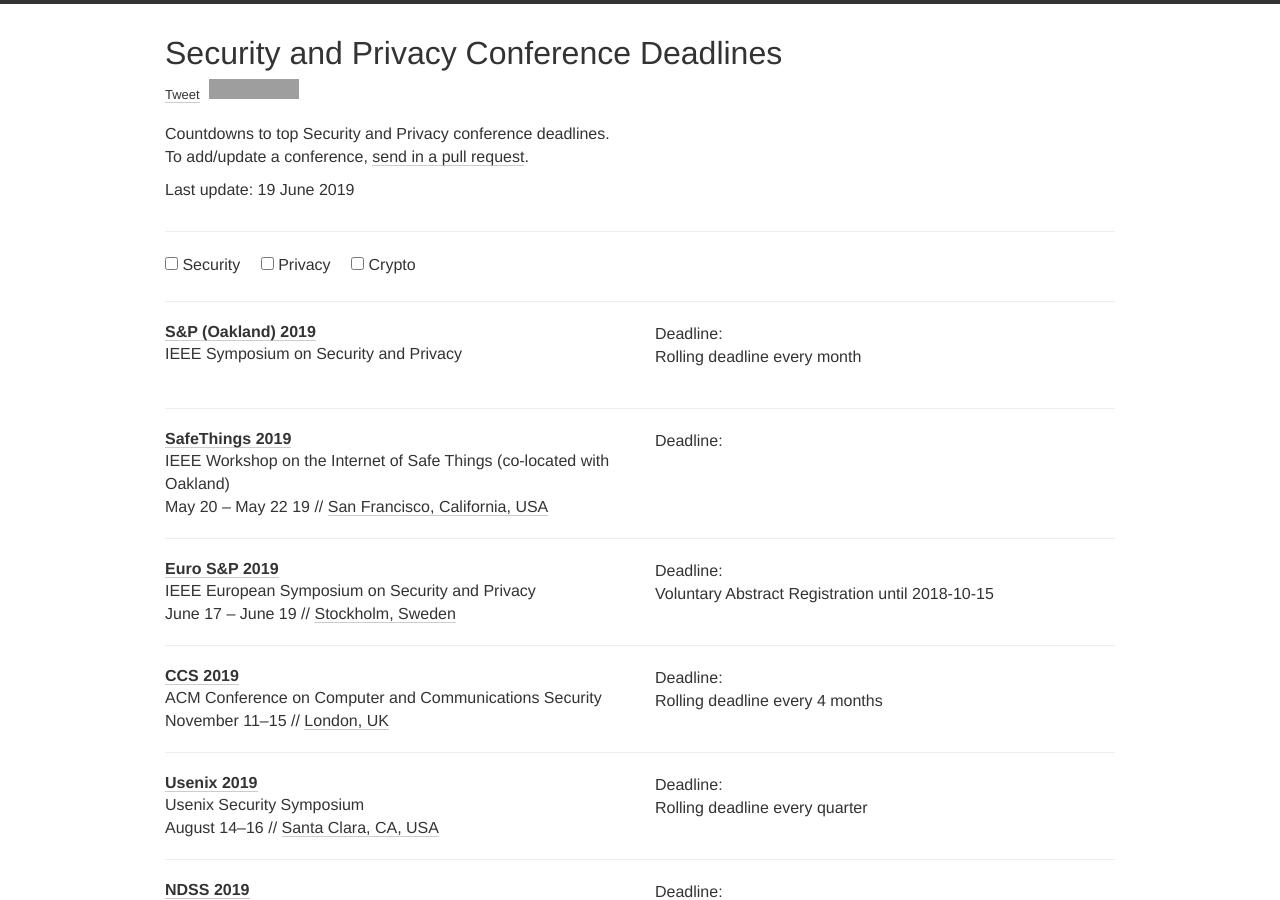
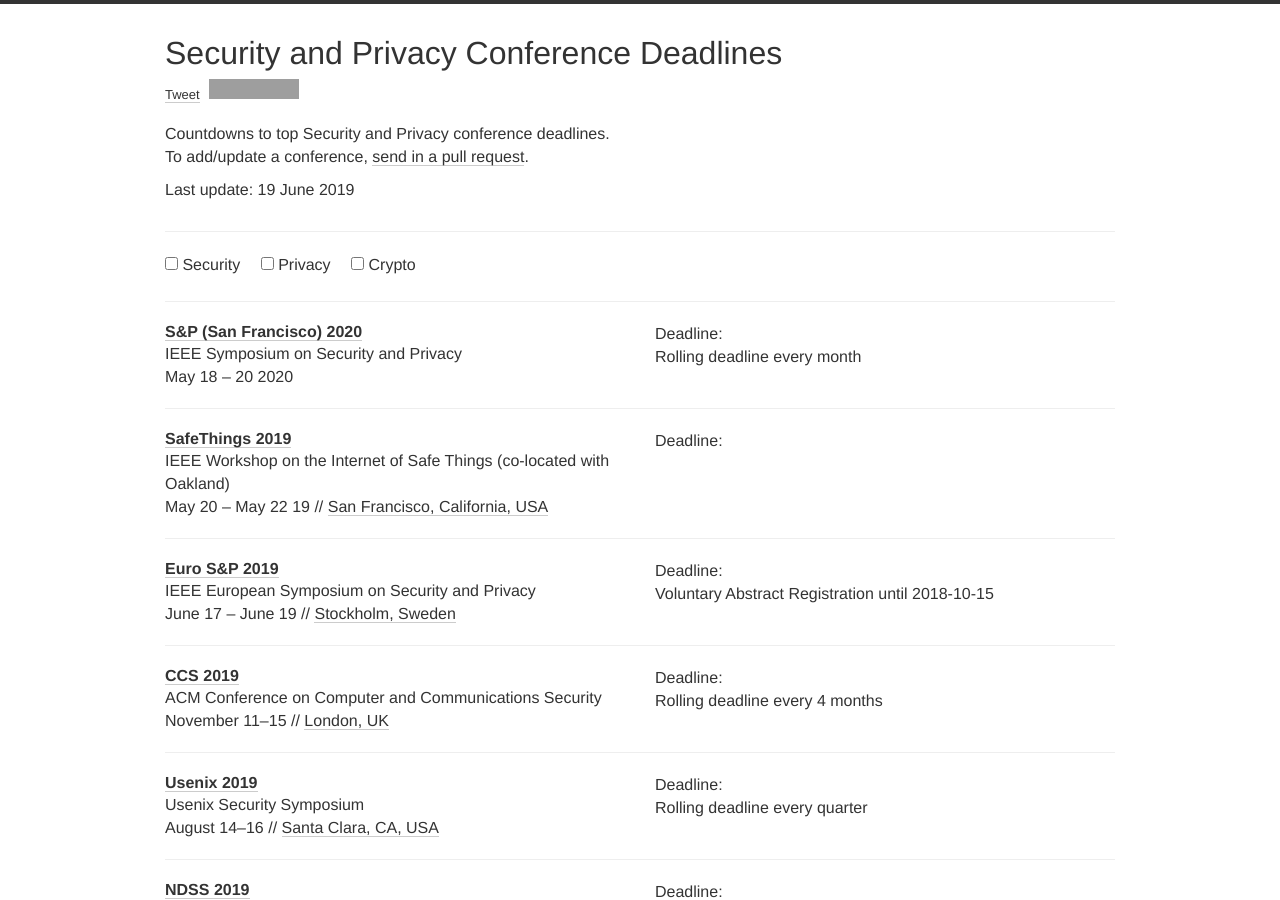
Before and after one commit to sec-deadlines/sec-deadlines.github.io, a Jekyll site: the page built from index.html, in a window 1280 px wide and 900 px high. Built offline with Jekyll 4.4.1, drawn with Linux system fonts in a browser that asks for light colours; nearby versions of some CDN libraries; comment, search, counter and statistics services are not loaded; grey boxes are pictures that could not be loaded.

Commit message:
update S&P (2020)

```diff
--- a/_data/conferences.yml
+++ b/_data/conferences.yml
@@ -1,9 +1,10 @@
 ---
 # Security and Privacy
-- name: S&P (Oakland)
-  year: 2019
+- name: S&P (San Francisco)
+  year: 2020
+  date: "May 18 – 20 2020"
   description: IEEE Symposium on Security and Privacy
-  link: https://www.ieee-security.org/TC/SP2019/
+  link: https://www.ieee-security.org/TC/SP2020/index.html
   deadline: "%y-%m-01 15:00"
   timezone: Etc/GMT+7
   comment: Rolling deadline every month
```
